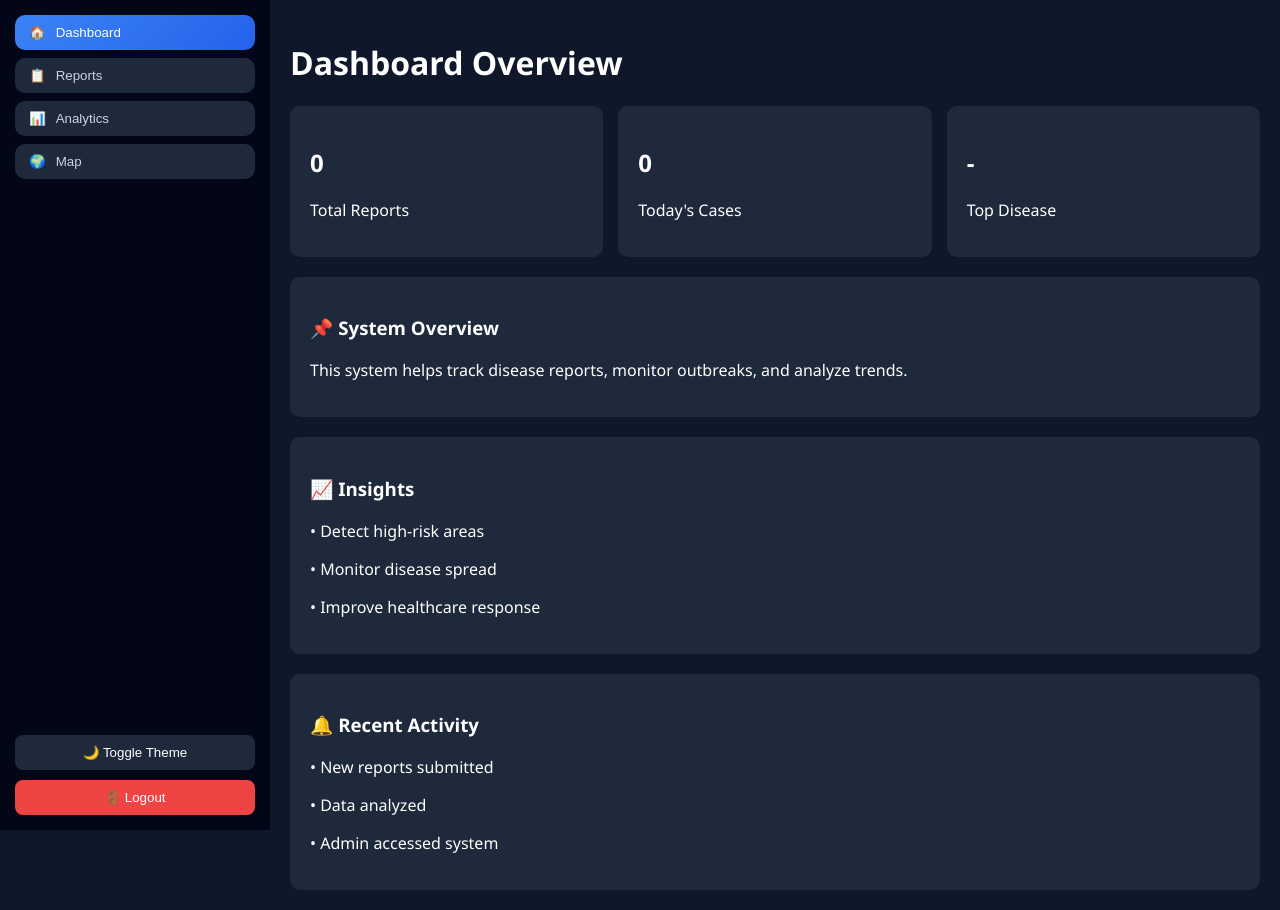
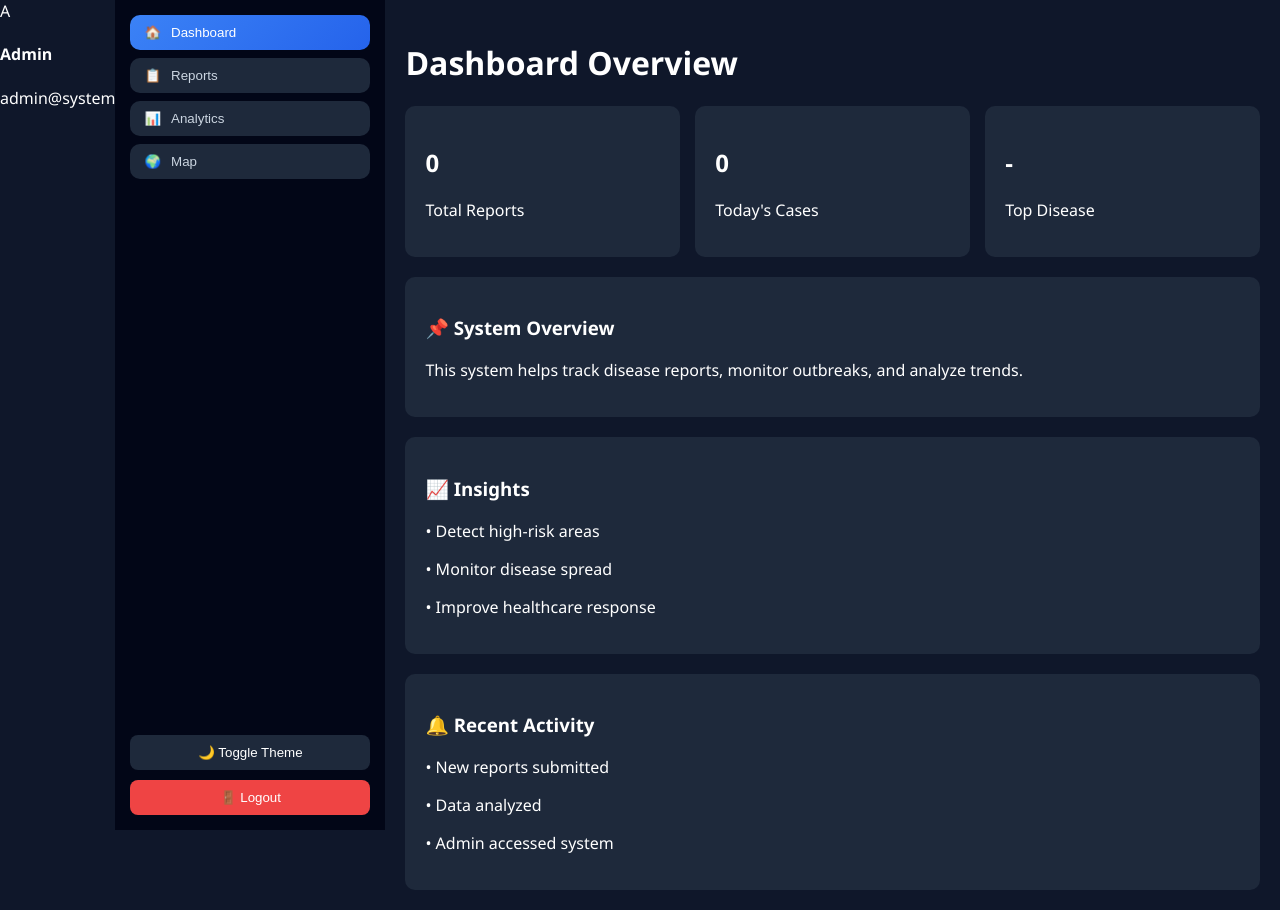
Before and after one commit to gokulakrishnan-75/DiseaseReportingSystem, a website: page public/admin_dashboard.html in a window 1280 px wide. Drawn offline with Linux system fonts and the light colour scheme; no server answers.

Commit message:
project upgrade

```diff
--- a/public/admin_dashboard.html
+++ b/public/admin_dashboard.html
@@ -166,6 +166,15 @@ font-size:20px;
 <div class="container">
 
 <!-- SIDEBAR -->
+ <!-- PROFILE -->
+<div class="profile">
+<div class="avatar">A</div>
+<div>
+<h4>Admin</h4>
+<p>admin@system</p>
+</div>
+</div>
+<br>
 <div class="sidebar">
 
 <div class="menu">
```
